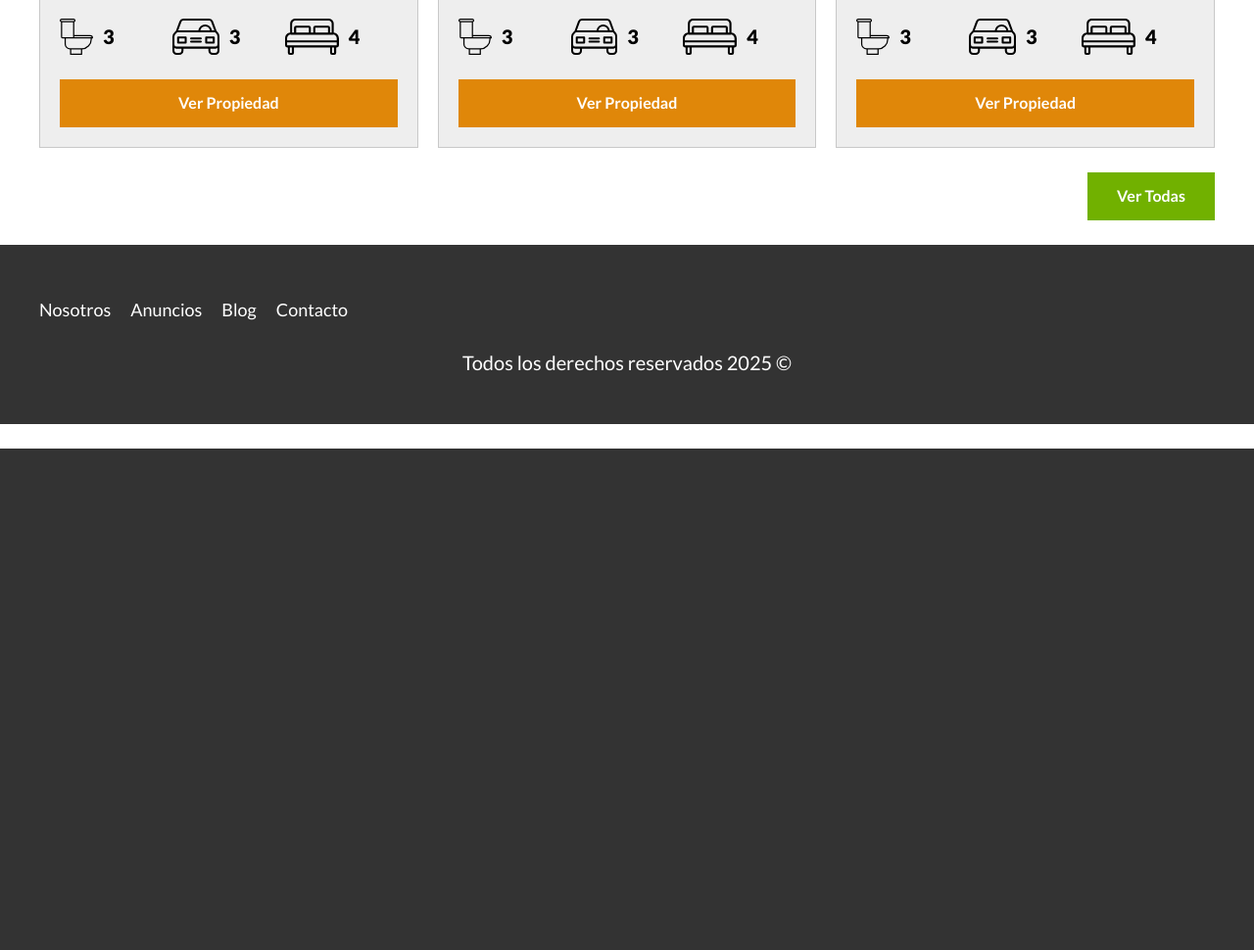
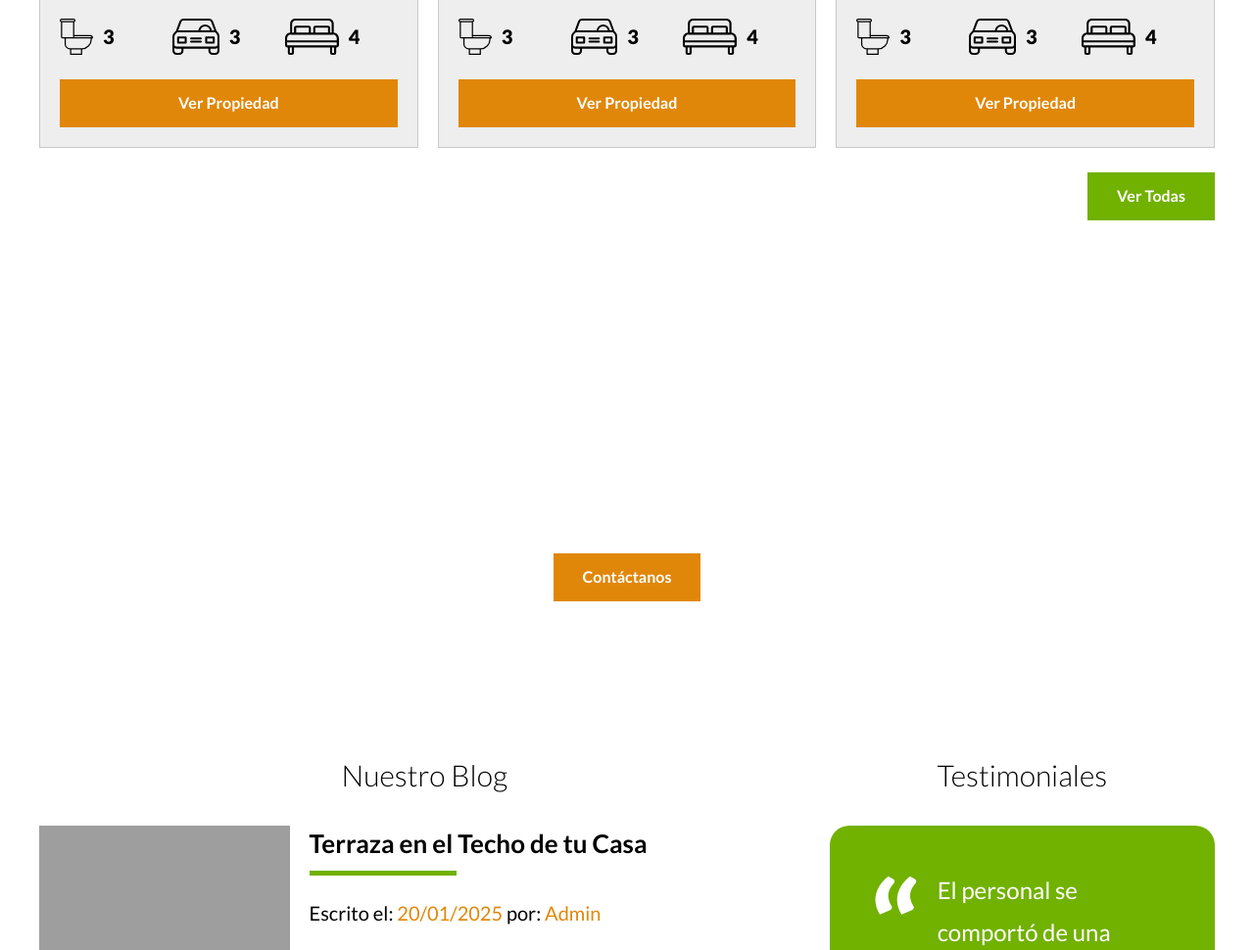
Before and after one commit to MauroMiranda0/bienesRaices, a PHP site: page / in a window 1280 px wide. Shown: the part 1896-2866 px from the top of the page at 98% size. Before the commit the page ends 2354 px from the top, so only its background shows below. Run offline with PHP 8.4, Linux system fonts and the light colour scheme; some libraries are stand-ins or nearby versions; grey boxes are pictures that could not be loaded.

Commit message:
commitSeccionTestimonialesTerminada

```diff
--- a/index.html
+++ b/index.html
@@ -74,7 +74,7 @@
                             <p>4</p>
                         </li>
                     </ul>
-                    <a class="boton boton-amarillo" href="anuncios.html">Ver Propiedad</a>
+                    <a class="boton-amarillo-block" href="anuncios.html">Ver Propiedad</a>
                 </div>
                 <!-- .contenido-anuncio -->
             </div>
@@ -103,7 +103,7 @@
                             <p>4</p>
                         </li>
                     </ul>
-                    <a class="boton boton-amarillo" href="anuncios.html">Ver Propiedad</a>
+                    <a class="boton-amarillo-block" href="anuncios.html">Ver Propiedad</a>
                 </div>
                 <!-- .contenido-anuncio -->
             </div>
@@ -132,7 +132,7 @@
                             <p>4</p>
                         </li>
                     </ul>
-                    <a class="boton boton-amarillo" href="anuncios.html">Ver Propiedad</a>
+                    <a class="boton-amarillo-block" href="anuncios.html">Ver Propiedad</a>
                 </div>
                 <!-- .contenido-anuncio -->
             </div>
@@ -144,6 +144,65 @@
         </div>
     </div>
 
+    <section class="imagen-contacto">
+        <h2>Encuentra la casa de tus Sueños</h2>
+        <p>Llena el formulario de contacto y un asesor se pondrá en contacto contigo a la brevedad</p>
+        <a href="contacto.html" class="boton-amarillo">Contáctanos</a>
+    </section>
+
+    <div class="contenedor seccion seccion-inferior">
+        <!-- Cuando el primer hijo es un heading se coloca un section -->
+        <section class="blog">
+            <h3>Nuestro Blog</h3>
+            <article class="entrada-blog">
+                <div class="imagen">
+                    <picture>
+                        <source srcset="build/img/blog1.webp" type="image/webp">
+                        <source srcset="build/img/blog1.jpg" type="image/jpeg">
+                        <img loading="lazy" src="build/img/blog1.jpg" alt="Texto Entrada Blog">
+                    </picture>
+                </div>
+
+                <div class="texto-entrada">
+                    <a href="entrada.html">
+                        <h4>Terraza en el Techo de tu Casa</h4>
+                        <p>Escrito el: <span>20/01/2025</span> por: <span>Admin</span></p>
+                        <p>Consejos para construir una terraza en el techo de tu casa con los mejores materiales y ahorrando dinero.</p>
+                    </a>
+                </div>
+            </article>
+            <!-- .entrada-blog -->
+            <article class="entrada-blog">
+                <div class="imagen">
+                    <picture>
+                        <source srcset="build/img/blog2.webp" type="image/webp">
+                        <source srcset="build/img/blog2.jpg" type="image/jpeg">
+                        <img loading="lazy" src="build/img/blog2.jpg" alt="Texto Entrada Blog">
+                    </picture>
+                </div>
+
+                <div class="texto-entrada">
+                    <a href="entrada.html">
+                        <h4>Guía para la Decoración de tu hogar</h4>
+                        <p>Escrito el: <span>20/01/2025</span> por: <span>Admin</span></p>
+                        <p>Maximiza el espacio en tu hogar con esta guia, aprende a combinar muebles y colores para darle vida a tu espacio.</p>
+                    </a>
+                </div>
+            </article>
+            <!-- .entrada-blog -->
+        </section>
+
+        <section class="testimoniales">
+            <h3>Testimoniales</h3>
+            <div class="testimonial">
+                <!-- los testimoniales se ponen con una etiqueta blockquote como si fuera una cita -->
+                <blockquote>
+                    El personal se comportó de una excelente forma, muy buena atención y la casa que me ofrecieron cumple con todas mis expectativas.
+                </blockquote>
+                <p>- Mauricio Vergara</p>
+            </div>
+        </section>
+    </div>
     <footer class="footer seccion">
         <div class="contenedor contenedor-footer">
             <nav class="navegacion">
--- a/src/scss/app.scss
+++ b/src/scss/app.scss
@@ -12,3 +12,6 @@
 @import 'layout/navegacion';
 @import 'layout/iconos';
 @import 'layout/anuncios';
+@import 'layout/contactar';
+@import 'layout/inferior';
+@import 'layout/testimoniales';
--- a/src/scss/base/_botones.scss
+++ b/src/scss/base/_botones.scss
@@ -1,4 +1,8 @@
 .boton-amarillo {
+    @include boton($amarillo, inline-block);
+}
+
+.boton-amarillo-block {
     @include boton($amarillo, block);
 }
 
--- /dev/null
+++ b/src/scss/layout/_contactar.scss
@@ -0,0 +1,25 @@
+.no-webp .imagen-contacto {
+    background-image: url('../img/encuentra.jpg');
+}
+
+.webp .imagen-contacto {
+    background-image: url('../img/encuentra.webp');
+}
+
+.imagen-contacto {
+    background-position: center center;
+    background-size: cover;
+    padding: $separacion*2 0;
+    display: flex;
+    flex-direction: column;
+    align-items: center;
+    h2 {
+        font-size: 4rem;
+        font-weight: $black;
+        color: $blanco;
+    }
+    p {
+        font-size: 1.8rem;
+        color: $blanco;
+    }
+}
--- a/src/scss/layout/_footer.scss
+++ b/src/scss/layout/_footer.scss
@@ -1,6 +1,7 @@
 .footer {
     padding: $separacion / 2 0;
     background-color: $grisOscuro;
+    margin-bottom: 0;
     .contenedor-footer {
         padding-top: $separacion / 2;
     }
--- /dev/null
+++ b/src/scss/layout/_inferior.scss
@@ -0,0 +1,45 @@
+@include tablet {
+    .seccion-inferior {
+        display: grid;
+        grid-template-columns: 2fr 1fr;
+        column-gap: 2rem;
+    }
+}
+
+.entrada-blog {
+    margin-bottom: 2rem;
+    @include tablet {
+        display: grid;
+        grid-template-columns: 1fr 2fr;
+        column-gap: 2rem;
+    }
+    &:last-of-type {
+        margin-bottom: 0;
+    }
+}
+
+.texto-entrada {
+    a {
+        color: $negro;
+        margin-top: 2rem;
+        display: block;
+        @include tablet {
+            margin-top: 0;
+        }
+    }
+    h4 {
+        margin: 0;
+        line-height: 1.4;
+        &::after {
+            content: '';
+            display: block;
+            width: 15rem;
+            height: 0.5rem;
+            background-color: $verde;
+            margin-top: 1rem;
+        }
+    }
+    span {
+        color: $amarillo;
+    }
+}
```
Also changed, not shown: src/scss/layout/_testimoniales.scss (added, +28 -0 lines), build/css/app.css, 1 other file.
